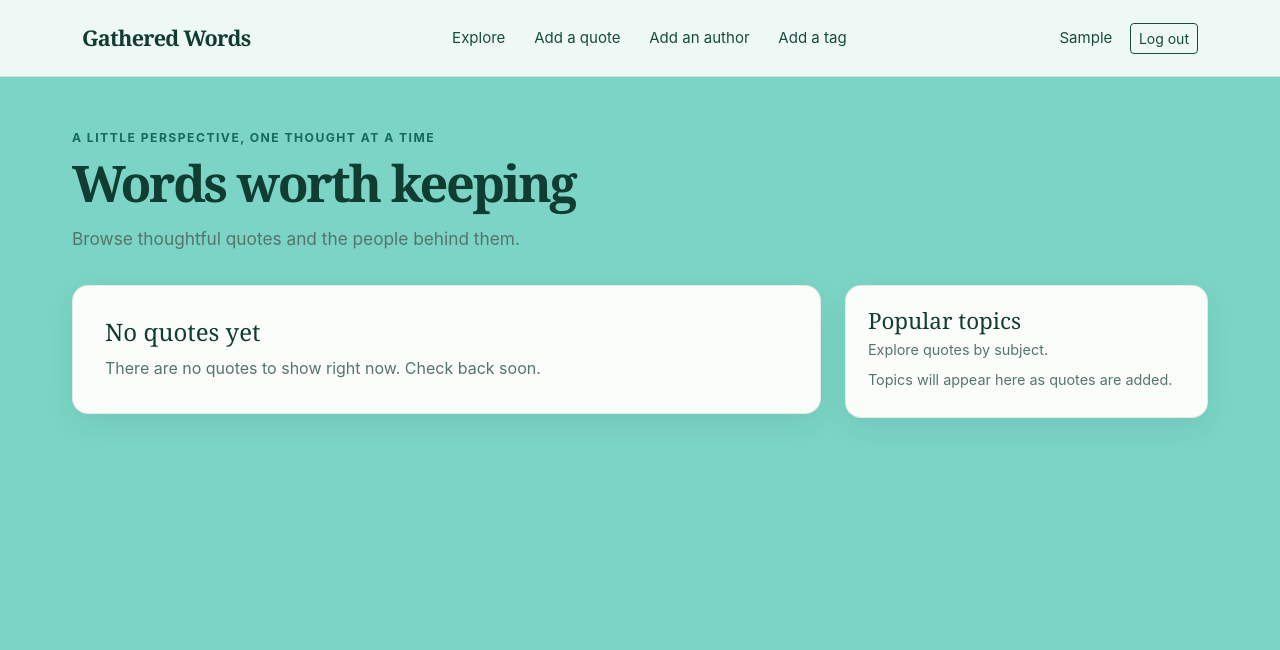
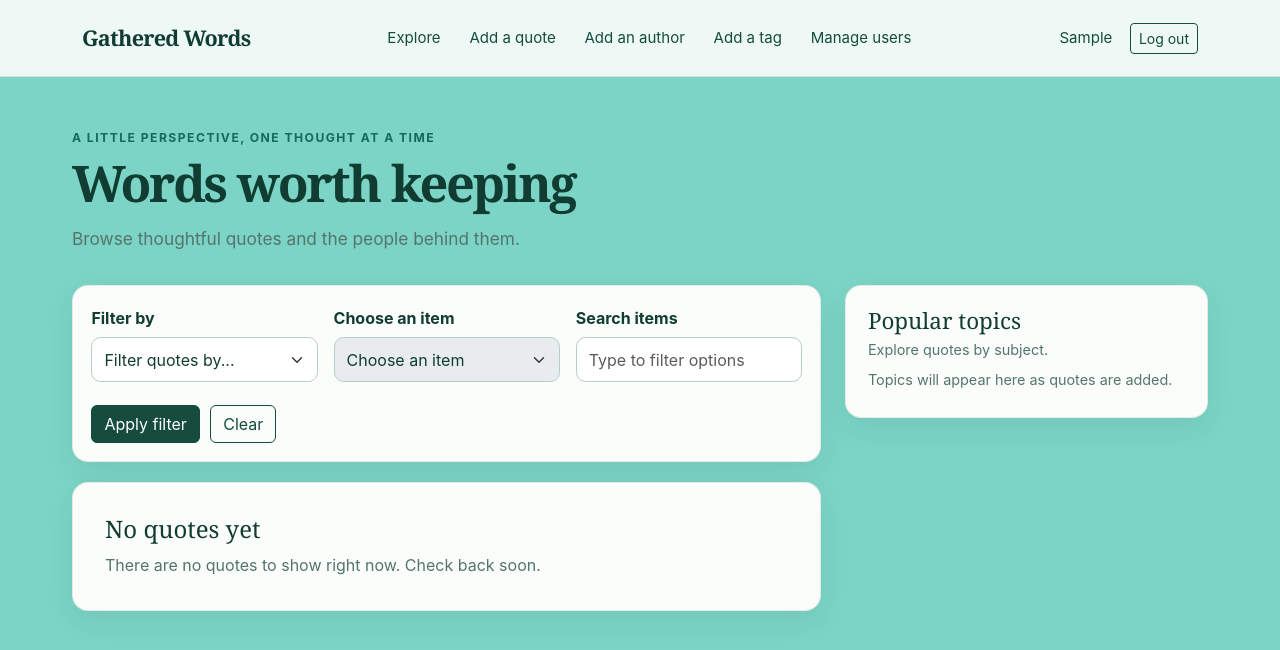
Before and after one commit to pm012/Quotes_Django, a Django app: page / in a window 1280 px wide. Shown: the top 650 px of the page. Run offline with Django 5.2, Linux system fonts and the light colour scheme; the visitor is signed in with stand-in values (Sample User, id 1); data comes from the database, SQL or seed files in the repository; data that the repository does not hold is empty.

Commit message:
fix: adjust settings for email configuration, readme. Add : filter by user, tag, author; user management panel (initial implementation); cover with tests

```diff
--- a/env_sample.cfg
+++ b/env_sample.cfg
@@ -20,3 +20,4 @@ EMAIL_USE_SSL=True
 EMAIL_USE_TLS=False
 EMAIL_HOST_USER=your_email@gmail.com
 EMAIL_HOST_PASSWORD=your_app_password
+DEFAULT_FROM_EMAIL=your_email@gmail.com
--- a/quotes/forms.py
+++ b/quotes/forms.py
@@ -1,5 +1,51 @@
 from django import forms
+from django.contrib.auth import get_user_model
 from .models import Author, Quote, Tag
+
+
+class QuoteFilterForm(forms.Form):
+    filter_type = forms.ChoiceField(
+        choices=[
+            ("", "Filter quotes by..."),
+            ("user", "User"),
+            ("author", "Author"),
+            ("tag", "Tag"),
+        ],
+        required=False,
+        widget=forms.Select(attrs={"class": "form-select", "data-filter-type": ""}),
+    )
+    item = forms.ChoiceField(
+        choices=[("", "Choose an item")],
+        required=False,
+        widget=forms.Select(attrs={"class": "form-select", "data-filter-item": "", "disabled": True}),
+    )
+
+    def __init__(self, *args, current_user=None, **kwargs):
+        super().__init__(*args, **kwargs)
+        selected_type = self.data.get("filter_type") or self.initial.get("filter_type", "")
+        user_model = get_user_model()
+        self.filter_options = {
+            "user": [
+                [
+                    str(user.pk),
+                    "me" if current_user and user.pk == current_user.pk else user.get_username(),
+                ]
+                for user in user_model.objects.order_by("username")
+            ],
+            "author": [
+                [str(author.pk), author.fullname]
+                for author in Author.objects.order_by("fullname")
+            ],
+            "tag": [
+                [str(tag.pk), tag.name]
+                for tag in Tag.objects.order_by("name")
+            ],
+        }
+        if selected_type in self.filter_options:
+            self.fields["item"].choices = [
+                ("", "Choose an item"),
+                *self.filter_options[selected_type],
+            ]
 
 
 class AuthorForm(forms.ModelForm):
--- /dev/null
+++ b/quotes/static/quotes/form_controls.js
@@ -0,0 +1,57 @@
+document.addEventListener("DOMContentLoaded", () => {
+    const filterType = document.querySelector("[data-filter-type]");
+    const filterItem = document.querySelector("[data-filter-item]");
+    const filterSearch = document.querySelector("#filter-item-search");
+    const filterOptionsElement = document.querySelector("#quote-filter-options");
+
+    if (filterType && filterItem && filterSearch && filterOptionsElement) {
+        const optionsByType = JSON.parse(filterOptionsElement.textContent);
+        const renderFilterOptions = (selectedValue = "") => {
+            const items = optionsByType[filterType.value] || [];
+            filterItem.replaceChildren(new Option("Choose an item", ""));
+            for (const [value, label] of items) {
+                filterItem.add(new Option(label, value, false, value === selectedValue));
+            }
+            filterItem.disabled = items.length === 0;
+            filterSearch.disabled = items.length === 0;
+            filterSearch.value = "";
+        };
+
+        renderFilterOptions(filterItem.value);
+        filterType.addEventListener("change", () => renderFilterOptions());
+        filterSearch.addEventListener("input", () => {
+            const query = filterSearch.value.trim().toLocaleLowerCase();
+            for (const option of filterItem.options) {
+                option.hidden = Boolean(option.value) &&
+                    !option.text.toLocaleLowerCase().includes(query);
+            }
+        });
+    }
+
+    for (const picker of document.querySelectorAll(".tag-picker")) {
+        const search = picker.querySelector("[data-tag-search]");
+        const summary = picker.querySelector("[data-tag-summary]");
+        const checkboxes = picker.querySelectorAll('.tags-checkboxes input[type="checkbox"]');
+        const labels = picker.querySelectorAll(".tags-checkboxes label");
+        if (!search || !summary) continue;
+
+        const updateSummary = () => {
+            const selected = [...checkboxes]
+                .filter((checkbox) => checkbox.checked)
+                .map((checkbox) => checkbox.closest("label")?.textContent.trim())
+                .filter(Boolean);
+            summary.textContent = selected.length ? selected.join(", ") : "Choose tags";
+        };
+
+        search.addEventListener("input", () => {
+            const query = search.value.trim().toLocaleLowerCase();
+            for (const label of labels) {
+                label.hidden = !label.textContent.toLocaleLowerCase().includes(query);
+            }
+        });
+        for (const checkbox of checkboxes) {
+            checkbox.addEventListener("change", updateSummary);
+        }
+        updateSummary();
+    }
+});
--- a/quotes/static/quotes/style.css
+++ b/quotes/static/quotes/style.css
@@ -425,6 +425,58 @@ textarea.form-control,
     min-height: 9rem;
 }
 
+.quote-filter {
+    max-width: none;
+    margin: 0 0 1.25rem;
+    padding: 1.15rem;
+}
+
+.admin-users-card {
+    max-width: none;
+}
+
+.admin-user-actions {
+    display: flex;
+    flex-wrap: wrap;
+    gap: 0.45rem;
+}
+
+.admin-user-actions form {
+    margin: 0;
+}
+
+.tag-picker {
+    border: 1px solid #b5cec7;
+    border-radius: 0.6rem;
+    background: #fff;
+}
+
+.tag-picker summary {
+    cursor: pointer;
+    padding: 0.65rem 0.85rem;
+    font-weight: 600;
+}
+
+.tag-picker-options {
+    display: grid;
+    gap: 0.75rem;
+    border-top: 1px solid var(--line);
+    padding: 0.8rem;
+}
+
+.tag-picker .tags-checkboxes {
+    max-height: 15rem;
+    overflow-y: auto;
+}
+
+.tag-picker .tags-checkboxes [hidden] {
+    display: none;
+}
+
+.tag-picker .tags-checkboxes label {
+    margin: 0;
+}
+
 .form-actions {
     display: flex;
     flex-wrap: wrap;
--- a/quotes/templates/quotes/base.html
+++ b/quotes/templates/quotes/base.html
@@ -23,6 +23,9 @@
                 <a class="nav-link" href="{% url 'quotes:add_quote' %}">Add a quote</a>
                 <a class="nav-link" href="{% url 'quotes:add_author' %}">Add an author</a>
                 <a class="nav-link" href="{% url 'quotes:add_tag' %}">Add a tag</a>
+                {% if user.is_staff %}
+                <a class="nav-link" href="{% url 'users:user_administration' %}">Manage users</a>
+                {% endif %}
                 {% endif %}
             </div>
             <div class="account-links">
@@ -49,6 +52,7 @@
         {% endif %}
         {% block content %}{% endblock %}
     </main>
+    <script src="{% static 'quotes/form_controls.js' %}" defer></script>
 </body>
 
 </html>
--- a/quotes/templates/quotes/index.html
+++ b/quotes/templates/quotes/index.html
@@ -7,6 +7,30 @@
 </div>
 <div class="row g-4">
     <section class="col-lg-8" aria-label="Quotes">
+        <form method="get" class="quote-filter form-card" aria-label="Filter quotes">
+            <div class="row g-3 align-items-end">
+                <div class="col-md-4">
+                    <label class="form-label" for="{{ filter_form.filter_type.id_for_label }}">Filter by</label>
+                    {{ filter_form.filter_type }}
+                </div>
+                <div class="col-md-4">
+                    <label class="form-label" for="{{ filter_form.item.id_for_label }}">Choose an item</label>
+                    {{ filter_form.item }}
+                </div>
+                <div class="col-md-4">
+                    <label class="form-label" for="filter-item-search">Search items</label>
+                    <input id="filter-item-search" class="form-control" type="search"
+                        placeholder="Type to filter options" autocomplete="off" disabled>
+                </div>
+            </div>
+            {% for error in filter_form.filter_type.errors %}<p class="field-errors mb-0">{{ error }}</p>{% endfor %}
+            {% for error in filter_form.item.errors %}<p class="field-errors mb-0">{{ error }}</p>{% endfor %}
+            <div class="form-actions">
+                <button class="btn btn-primary" type="submit">Apply filter</button>
+                <a class="btn btn-outline-primary" href="{% url 'quotes:main' %}">Clear</a>
+            </div>
+        </form>
+        {{ filter_options|json_script:"quote-filter-options" }}
         {% for quote in quotes %}
         <article class="quote" itemscope itemtype="https://schema.org/CreativeWork">
             <span class="text" itemprop="text">{{ quote.quote }}</span>
@@ -46,7 +70,7 @@
             <ul class="pager">
                 <li>
                     {% if quotes.has_previous %}
-                    <a href="{% url 'quotes:main_paginate' quotes.previous_page_number %}">← Previous</a>
+                    <a href="{% url 'quotes:main_paginate' quotes.previous_page_number %}{% if request.GET.urlencode %}?{{ request.GET.urlencode }}{% endif %}">← Previous</a>
                     {% else %}
                     <span class="disabled">← Previous</span>
                     {% endif %}
@@ -54,7 +78,7 @@
                 <li class="page-indicator">Page {{ quotes.number }} of {{ quotes.paginator.num_pages }}</li>
                 <li>
                     {% if quotes.has_next %}
-                    <a href="{% url 'quotes:main_paginate' quotes.next_page_number %}">Next →</a>
+                    <a href="{% url 'quotes:main_paginate' quotes.next_page_number %}{% if request.GET.urlencode %}?{{ request.GET.urlencode }}{% endif %}">Next →</a>
                     {% else %}
                     <span class="disabled">Next →</span>
                     {% endif %}
--- a/quotes/views.py
+++ b/quotes/views.py
@@ -8,7 +8,7 @@ from django.db.models import Count
 from django.urls import reverse_lazy
 
 from .models import Quote, Author, Tag
-from .forms import AuthorForm, QuoteForm, TagForm
+from .forms import AuthorForm, QuoteFilterForm, QuoteForm, TagForm
 
 PER_PAGE = 10
 
@@ -17,6 +17,23 @@ def main(request, page=1):
     quotes_list = Quote.objects.select_related(
         'author', 'created_by'
     ).prefetch_related('tags')
+    filter_form = QuoteFilterForm(
+        request.GET or None,
+        current_user=request.user if request.user.is_authenticated else None,
+    )
+    if filter_form.is_valid():
+        filter_type = filter_form.cleaned_data['filter_type']
+        item = filter_form.cleaned_data['item']
+        if filter_type and item:
+            filter_fields = {
+                'user': {'created_by_id': item},
+                'author': {'author_id': item},
+                'tag': {'tags__id': item},
+            }
+            quotes_list = quotes_list.filter(
+                **filter_fields[filter_type]
+            ).distinct()
+
     paginator = Paginator(quotes_list, per_page=PER_PAGE)
     quotes_page = paginator.get_page(page)
 
@@ -25,6 +42,8 @@ def main(request, page=1):
     context = {
         "quotes": quotes_page,
         "top_tags": top_tags,
+        "filter_form": filter_form,
+        "filter_options": filter_form.filter_options,
     }
     return render(request, "quotes/index.html", context)
 
--- a/users/urls.py
+++ b/users/urls.py
@@ -13,6 +13,9 @@ urlpatterns = [
     path('login/', views.loginuser, name='login'),
     path('logout/', views.logoutuser, name='logout'),
     path('profile/', views.profile, name='profile'),
+    path('administration/', views.user_administration, name='user_administration'),
+    path('administration/<int:user_id>/edit/', views.edit_user, name='edit_user'),
+    path('administration/<int:user_id>/delete/', views.delete_user, name='delete_user'),
 
     # Password Reset flow
     path('reset-password/', views.ResetPasswordView.as_view(), name='password_reset'),
```
Also changed, not shown: mgr_django/settings.py (+10 -2 lines), quotes/templates/quotes/add_quote.html (+11 -0 lines), quotes/tests.py (+40 -0 lines), users/forms.py (+16 -0 lines), users/templates/users/edit_user.html (added, +29 -0 lines), users/templates/users/user_administration.html (added, +47 -0 lines), users/tests.py (+44 -1 lines), users/views.py (+55 -3 lines), README.md.
